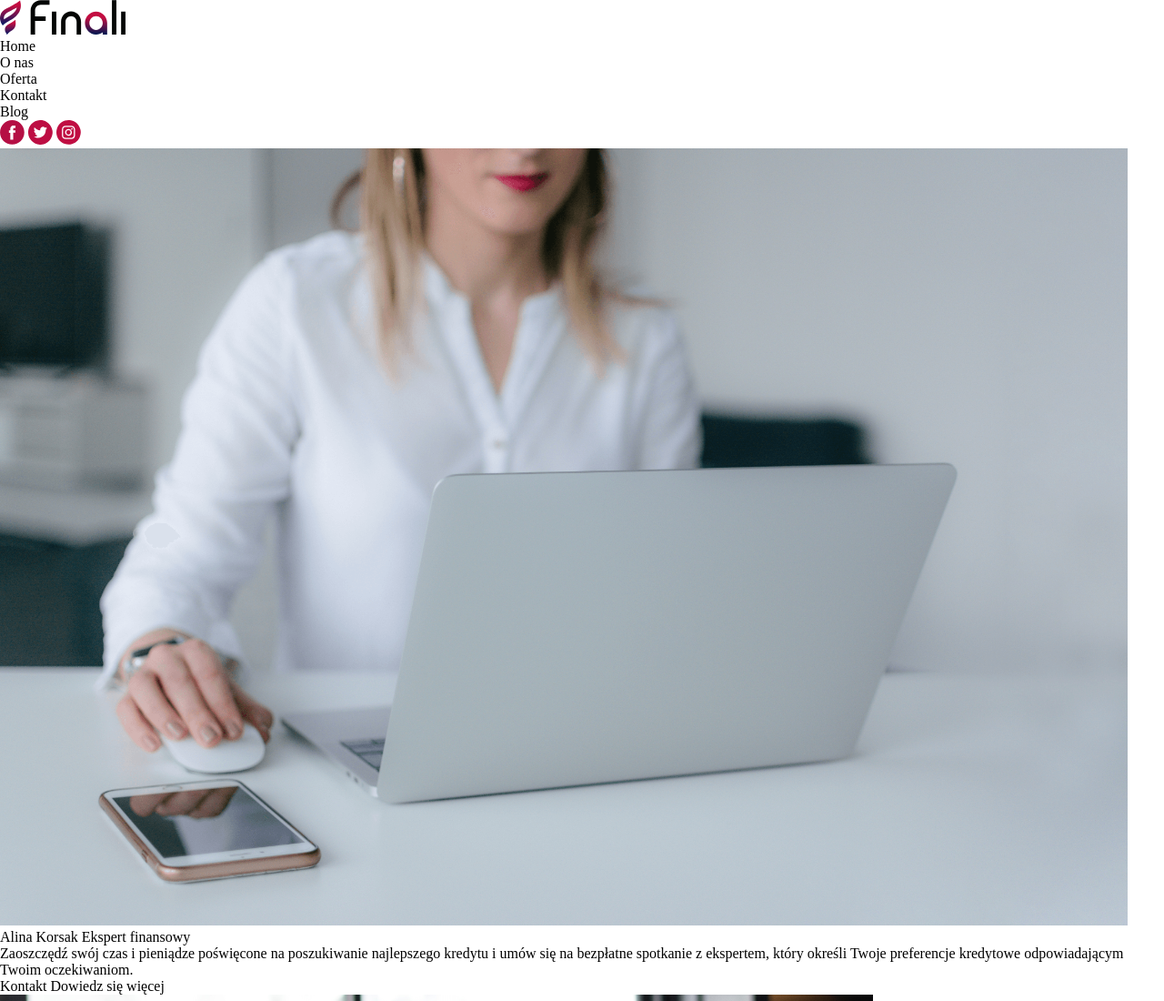
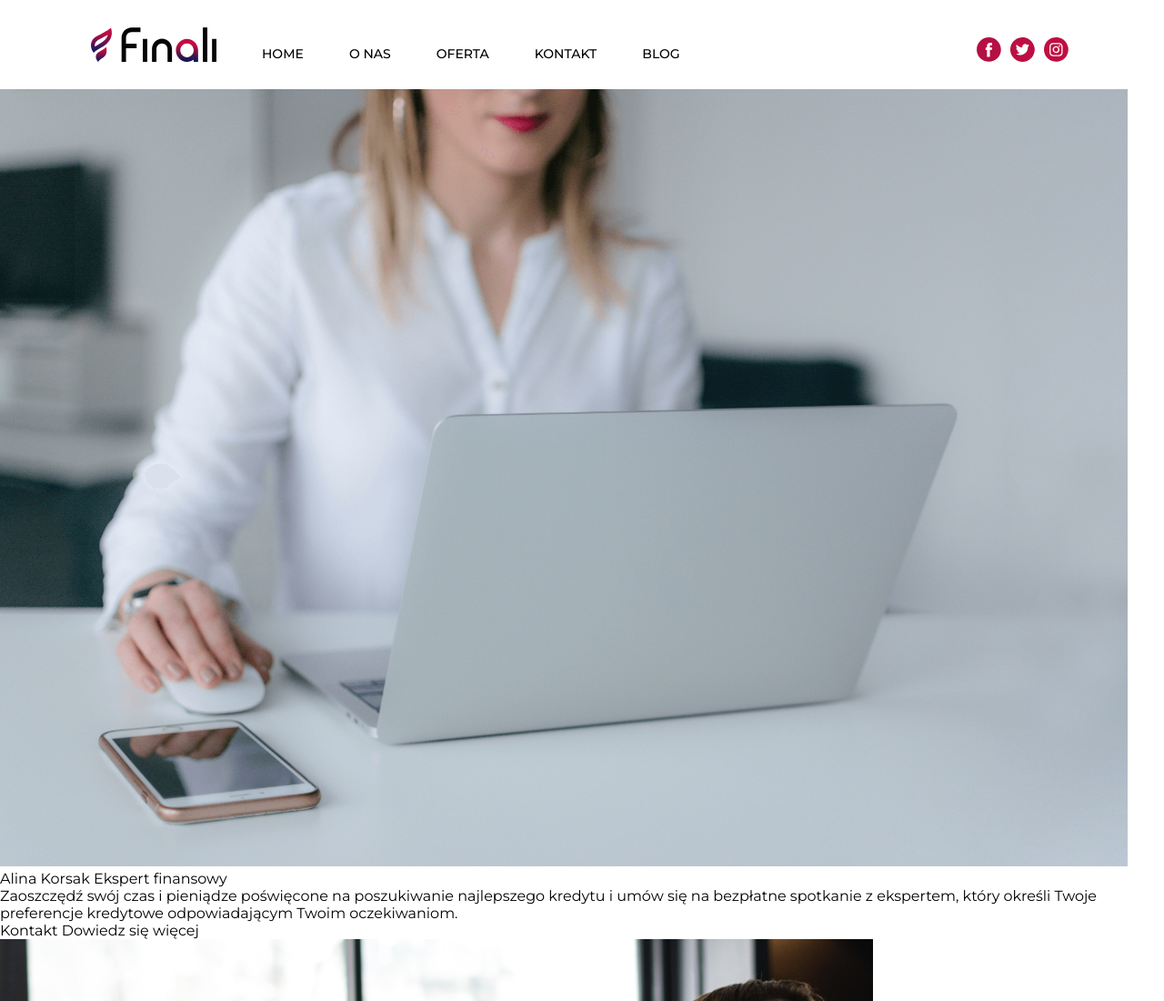
Before and after one commit to Jandolinski/finali, a website: page html/index.html in a window 1280 px wide. Shown: the top 1100 px of the page at 91% size. Drawn offline with Linux system fonts and the light colour scheme.

Commit message:
Header styling

```diff
--- a/html/index.html
+++ b/html/index.html
@@ -6,6 +6,8 @@
     <meta name="viewport" content="width=device-width, initial-scale=1.0">
     <meta http-equiv="X-UA-Compatible" content="ie=edge">
     <title>Finali</title>
+    <link href="https://fonts.googleapis.com/css?family=Montserrat:400,500,700|Roboto&display=swap&subset=latin-ext"
+        rel="stylesheet">
     <link rel="stylesheet" href="../dist/build-style.css">
 </head>
 
@@ -19,11 +21,31 @@
             </div>
             <nav class="header__nav">
                 <ul class="nav__list">
-                    <li class="list--item">Home</li>
-                    <li class="list--item">O nas</li>
-                    <li class="list--item">Oferta</li>
-                    <li class="list--item">Kontakt</li>
-                    <li class="list--item">Blog</li>
+                    <li class="list--item">
+                        <a href="#">
+                            Home
+                        </a>
+                    </li>
+                    <li class="list--item">
+                        <a href="#">
+                            O nas
+                        </a>
+                    </li>
+                    <li class="list--item">
+                        <a href="#">
+                            Oferta
+                        </a>
+                    </li>
+                    <li class="list--item">
+                        <a href="#">
+                            Kontakt
+                        </a>
+                    </li>
+                    <li class="list--item">
+                        <a href="#">
+                            Blog
+                        </a>
+                    </li>
                 </ul>
             </nav>
         </div>
--- a/src/css/_template-homepage.scss
+++ b/src/css/_template-homepage.scss
@@ -1,3 +1,72 @@
 body {
-    background-color: #fff;
+    font-family: 'Montserrat', sans-serif;
 }
+
+.header {
+    display: flex;
+    justify-content: space-between;
+    align-items: flex-end;
+    padding: 30px 100px;
+
+    &__group {
+        display: flex;
+        align-items: flex-end;
+    }
+
+    &__logo {
+
+        .logo__img {
+            display: block;
+        }
+    }
+
+    &__nav {
+        .nav__list {
+            display: flex;
+            text-transform: uppercase;
+            font-size: 14px;
+            font-weight: 500;
+
+            .list--item {
+                margin-left: 50px;
+
+                a {
+                    position: relative;
+
+                    &::after {
+                        position: absolute;
+                        bottom: -5px;
+                        content: '';
+                        display: block;
+                        width: 0;
+                        height: 2px;
+                        background-color: #af0f46;
+                        transition: width .3s;
+                    }
+
+                    &:hover {
+                        &::after {
+                            width: 100%;
+                        }
+                    }
+                }
+            }
+        }
+    }
+
+    &__social {
+        display: flex;
+
+        a {
+            margin: 0 5px;
+        }
+
+        .social__img {
+            display: block;
+        }
+    }
+}
+
+.footer {
+    font-family: 'Roboto', sans-serif;
+}
```
Also changed, not shown: dist/build-style.css.
